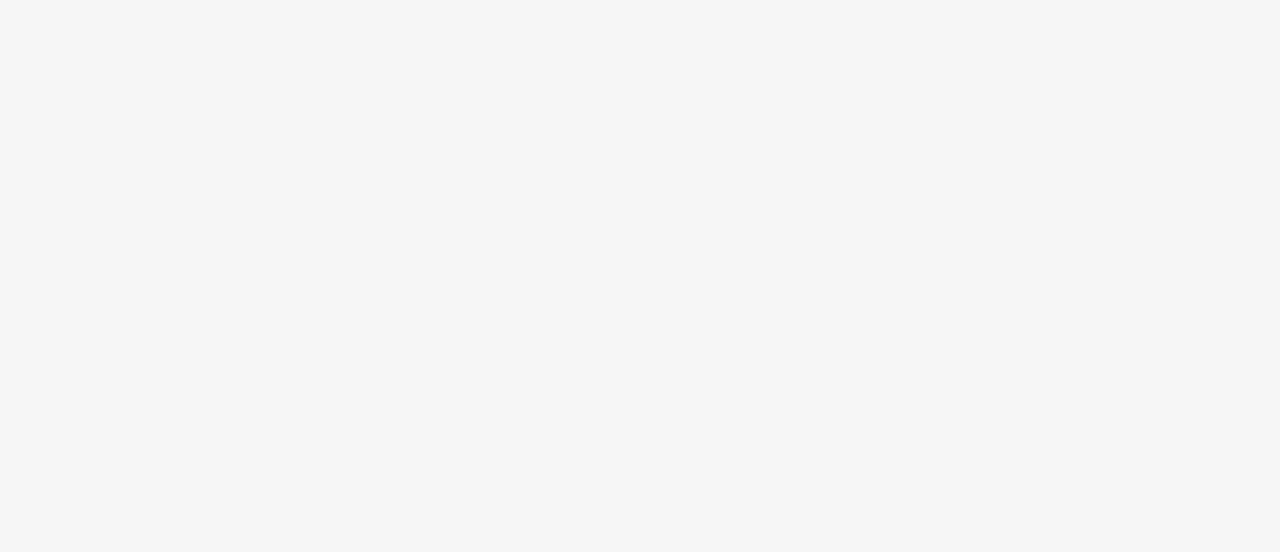
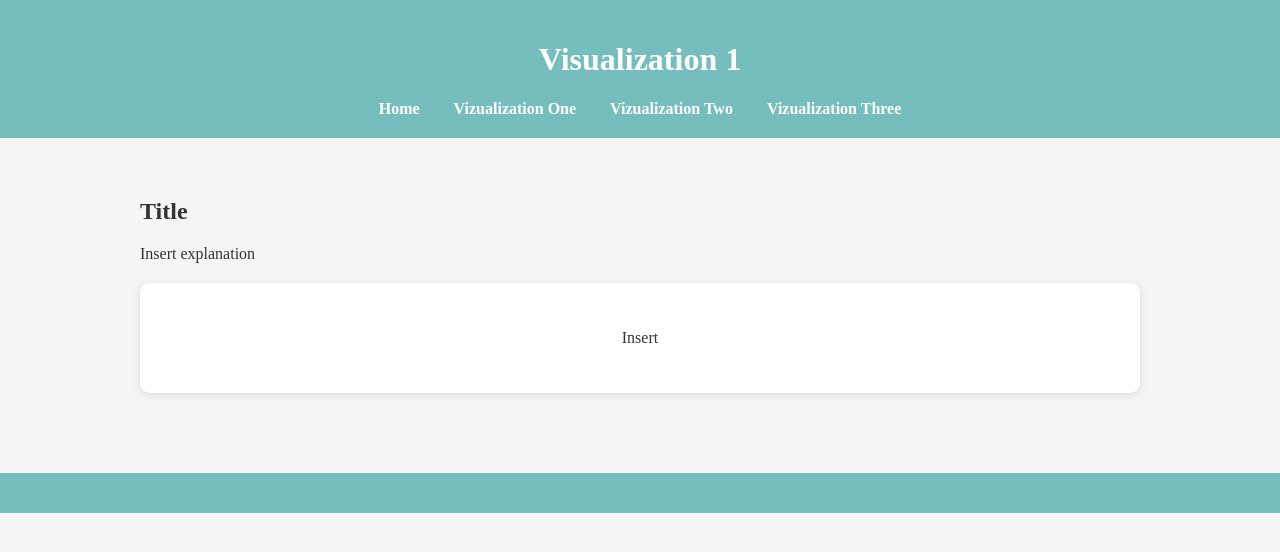
Before and after one commit to jiissung/DS4200project, a plain HTML site: page viz1.html in a window 1280 px wide. Drawn offline with Linux system fonts and the light colour scheme.

Commit message:
Update viz1.html

```diff
--- a/viz1.html
+++ b/viz1.html
@@ -3,13 +3,90 @@
 <head>
     <meta charset="UTF-8">
     <meta name="viewport" content="width=device-width, initial-scale=1.0">
-    <title>Visualization_One</title>
-
+    <title>Visualization One</title>
     <style>
         body {
             margin: 0;
-            font-family: Times New Roman, sans-serif;
+            font-family: "Times New Roman", sans-serif;
             background-color: #f5f5f5;
             color: #333;
         }
+
+        header {
+            background-color: #2999;
+            color: white;
+            padding: 20px;
+            text-align: center;
+        }
+
+        nav a {
+            margin: 0 15px;
+            color: white;
+            text-decoration: none;
+            font-weight: bold;
+        }
+
+        nav a:hover {
+            text-decoration: underline;
+        }
+
+        .container {
+            padding: 40px;
+            max-width: 1000px;
+            margin: auto;
+        }
+
+        .viz-box {
+            background: white;
+            padding: 30px;
+            border-radius: 10px;
+            box-shadow: 0 2px 8px rgba(0,0,0,0.1);
+            margin-top: 20px;
+            text-align: center;
+        }
+
+        iframe {
+            width: 100%;
+            height: 600px;
+            border: none;
+        }
+
+        footer {
+            text-align: center;
+            padding: 20px;
+            background-color: #2999;
+            color: white;
+            margin-top: 40px;
+        }
     </style>
+</head>
+<body>
+
+<header>
+    <h1>Visualization 1</h1>
+    <nav>
+        <a href="./index.html">Home</a>
+        <a href="./viz1.html">Vizualization One</a>
+        <a href="./viz2.html">Vizualization Two</a>
+        <a href="./viz3.html">Vizualization Three</a>
+    </nav>
+</header>
+
+<div class="container">
+    <h2>Title</h2>
+    <p>
+        Insert explanation
+    </p>
+
+    <div class="viz-box">
+        <p>Insert</p>
+
+
+    </div>
+</div>
+
+<footer>
+</footer>
+
+</body>
+</html>
```
